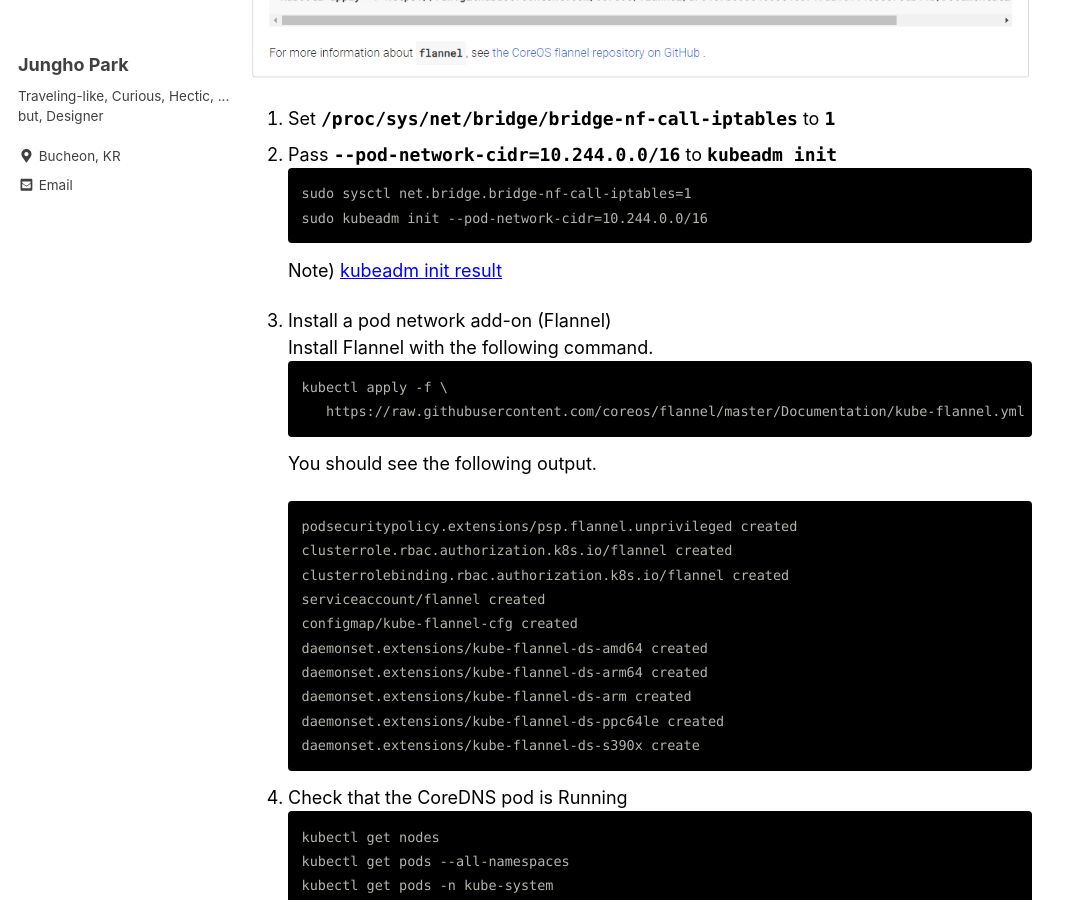
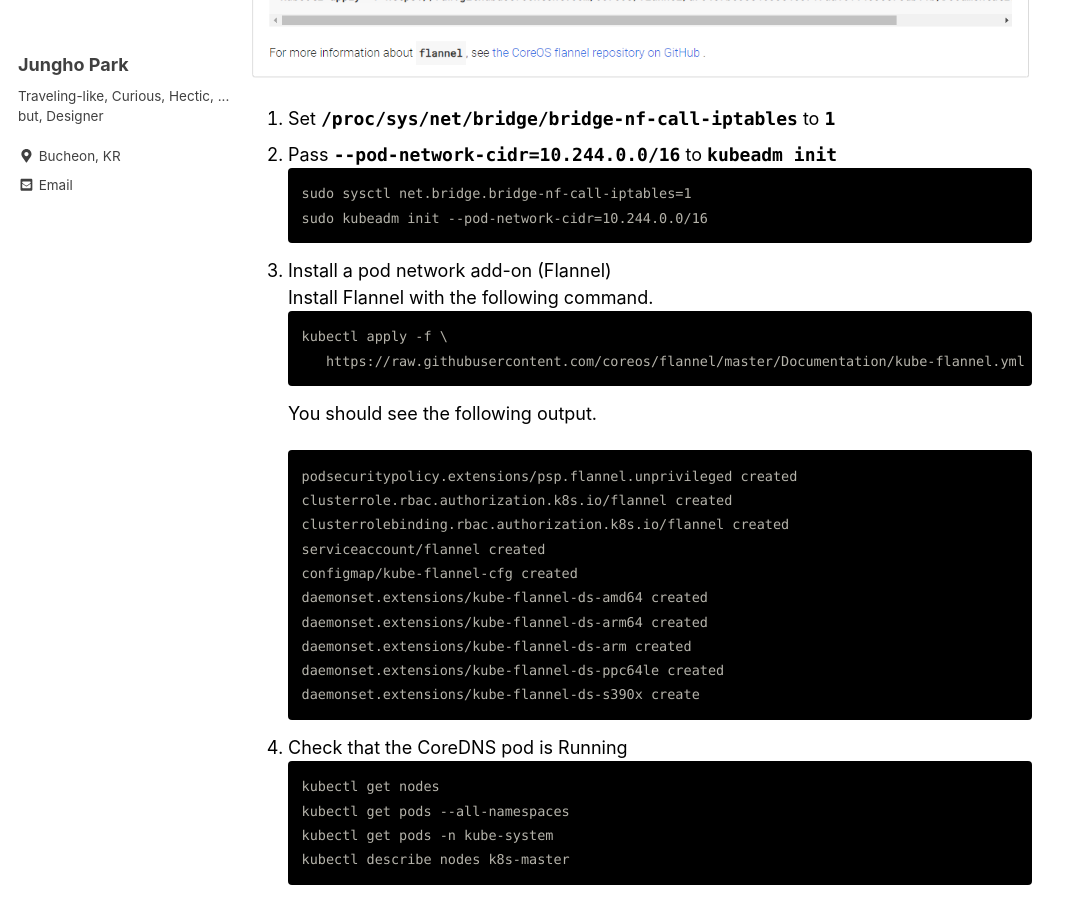
Before and after one commit to unipark00/tekrepo, a Jekyll site: the page built from _posts/2019-04-07-configure-k8s-cluster.md, in a window 1280 px wide and 900 px high, scrolled down 2318 px. Shown: the whole window, without its empty margins (0-1077 px from the left). Built offline with Jekyll 4.4.1, drawn with Linux system fonts in a browser that asks for light colours; cached includes are drawn as plain includes.

Commit message:
Update 2019-04-07-configure-k8s-cluster.md

````diff
--- a/_posts/2019-04-07-configure-k8s-cluster.md
+++ b/_posts/2019-04-07-configure-k8s-cluster.md
@@ -59,7 +59,6 @@ kubectl apply -f <add-on.yaml>
 sudo sysctl net.bridge.bridge-nf-call-iptables=1
 sudo kubeadm init --pod-network-cidr=10.244.0.0/16
 ```
-Note) [kubeadm init result](https://unipark00.github.io/tekrepo/kubernetes/kubeadm_init_sample_result/)
 3. Install a pod network add-on (Flannel)
 Install Flannel with the following command.
 ```console
````
